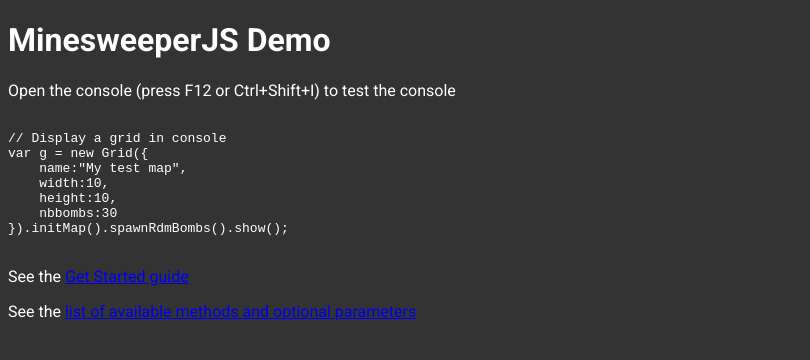
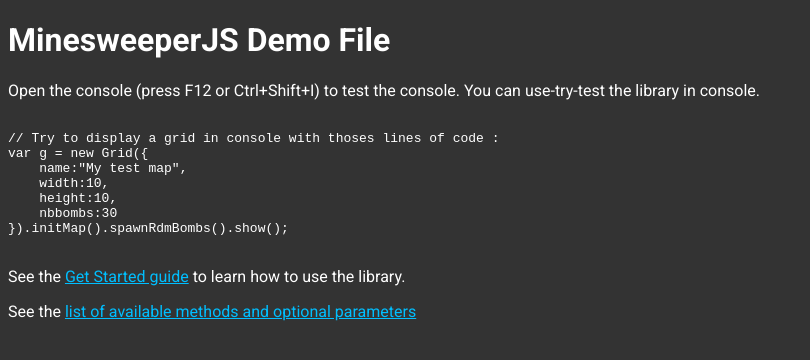
Before and after one commit to Dono7/MinesweeperJS, a website: page demo.html in a window 1280 px wide. Shown: the whole page, without its empty margins (0-810 px from the left). Drawn offline with Linux system fonts and the light colour scheme.

Commit message:
Update demo file and Readme width new MethodsList file

```diff
--- a/demo.html
+++ b/demo.html
@@ -12,16 +12,17 @@
     <link href="https://fonts.googleapis.com/css2?family=Roboto:wght@400;700&display=swap" rel="stylesheet">
     <style>
         body { background:#333 ; color:white; font-family: Roboto; }
+        a { color:deepskyblue }
     </style>
 </head>
 <body>
 
-    <h1>MinesweeperJS Demo</h1>
+    <h1>MinesweeperJS Demo File</h1>
 
-    <p>Open the console (press F12 or Ctrl+Shift+I) to test the console</p>
+    <p>Open the console (press F12 or Ctrl+Shift+I) to test the console. You can use-try-test the library in console.</p>
 
     <pre><code>
-// Display a grid in console
+// Try to display a grid in console with thoses lines of code :
 var g = new Grid({
     name:"My test map",
     width:10,
@@ -30,8 +31,18 @@ var g = new Grid({
 }).initMap().spawnRdmBombs().show();
     </code></pre>
 
-    <p>See the <a href="https://github.com/Dono7/MinesweeperJS/blob/improve-doc/doc/GetStarted.md">Get Started guide</a></p>
+    <p>See the <a href="https://github.com/Dono7/MinesweeperJS/blob/improve-doc/doc/GetStarted.md">Get Started guide</a> to learn how to use the library.</p>
     <p>See the <a href="https://github.com/Dono7/MinesweeperJS/blob/improve-doc/doc/GetStarted.md">list of available methods and optional parameters</a></p>
 
+
+    <script>
+        console.log(`Try this :
+var g = new Grid({
+    name:"My test map",
+    width:10,
+    height:10,
+    nbbombs:30
+}).initMap().spawnRdmBombs().show();`)
+    </script>
 </body>
 </html>
```
Also changed, not shown: README.md.
